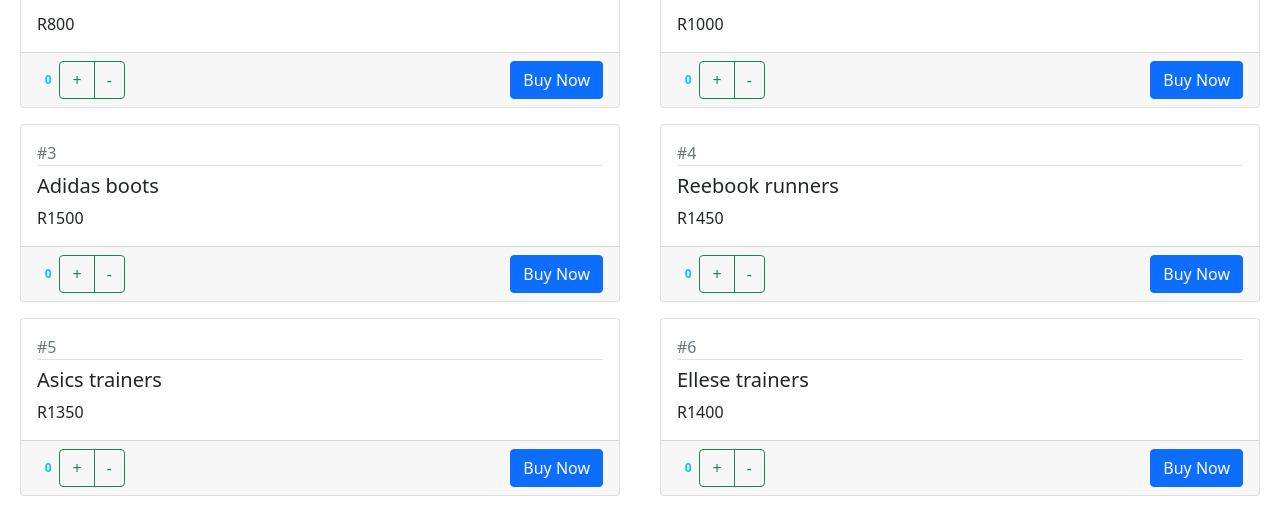
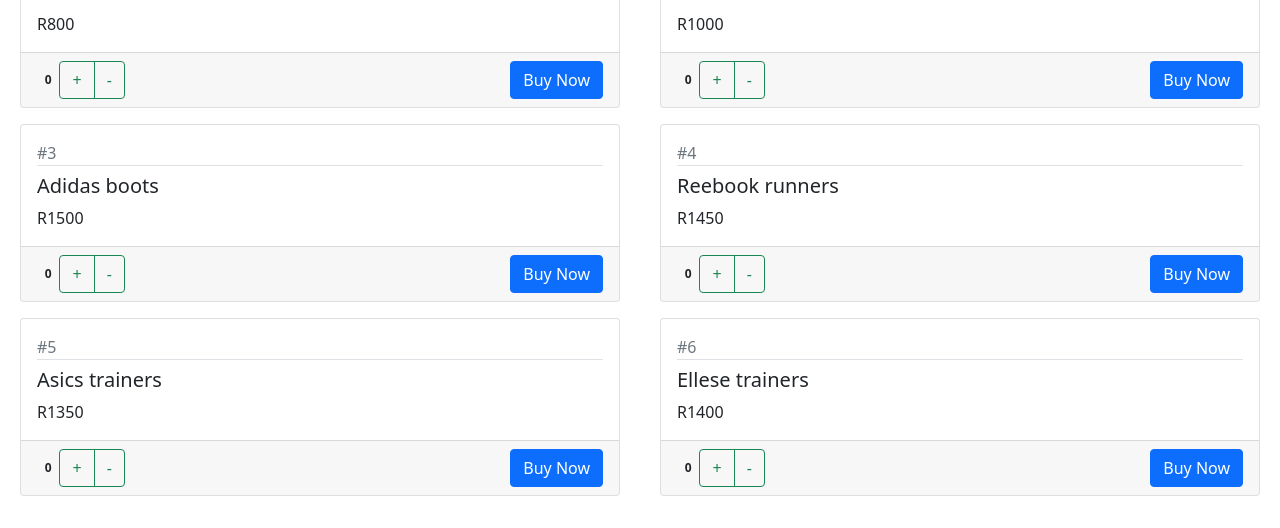
Before and after one commit to ZroC00l/ecommerce-site, a React (Create React App) app: page / in a window 1280 px wide. Shown: the part 171-699 px from the top of the page. Built offline with nearby package versions, Linux system fonts and the light colour scheme.

Commit message:
counter layout colour changed

```diff
--- a/src/Product.jsx
+++ b/src/Product.jsx
@@ -20,7 +20,7 @@
           {/*Card body ends here*/}
           <div className="card-footer">
             <span className="float-left">
-              <span className="badge text-info">
+              <span className="badge text-dark">
                 {this.state.product.quantity}
               </span>
               <div class="btn-group">
```
